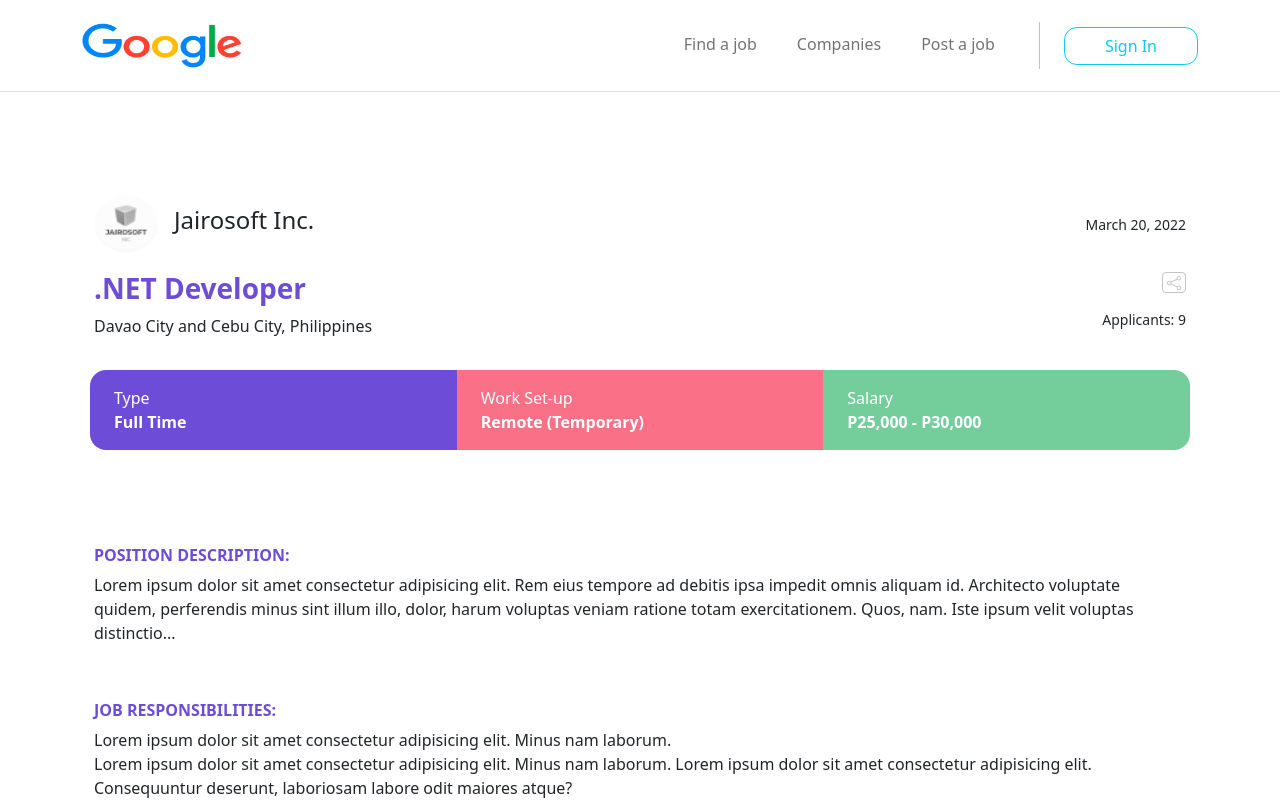
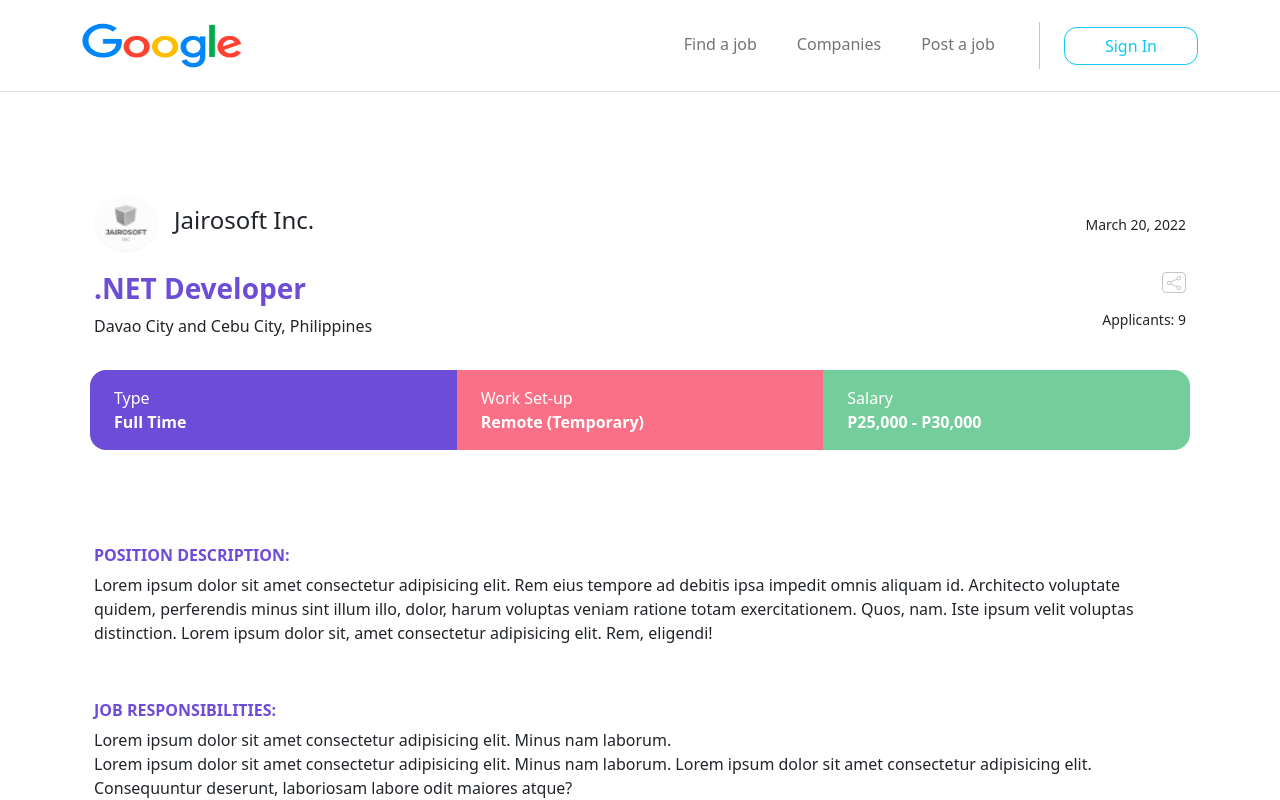
Before and after one commit to hansel-cmd/nextjs-jairocomponents, a Next.js app: page /view-job/1/1 in a window 1280 px wide. Shown: the top 800 px of the page. Built offline with nearby package versions, Linux system fonts and the light colour scheme.

Commit message:
added margin for job details

```diff
--- a/components/CardDetails.js
+++ b/components/CardDetails.js
@@ -33,8 +33,9 @@ const CardDetails = ({ details }) => {
                         </div>
                     </div>
                 </div>
+
                 <div className="card-body px-4">
-                    {/* icons with label */}
+
                     <div className="row pb-4 px-2">
                         <div className="col-4 bg-primary ps-3 p-3" style={{ borderTopLeftRadius: "1rem", borderBottomLeftRadius: "1rem" }}>
                             <p className="text-white mb-0">Type</p>
--- a/pages/view-job/[company]/[job].js
+++ b/pages/view-job/[company]/[job].js
@@ -30,8 +30,10 @@ const JobPage = () => {
                         </div>
                     </div>
                 </div>
+
                 <div className="card-body px-4">
-                    {/* icons with label */}
+
+                    {/* 3 Column Card */}
                     <div className="row pb-4 px-2 mb-4">
                         <div className="col-4 bg-primary px-4 p-3" style={{ borderTopLeftRadius: "1rem", borderBottomLeftRadius: "1rem" }}>
                             <p className="text-white mb-0">Type</p>
@@ -50,7 +52,7 @@ const JobPage = () => {
                     {/* Position Description */}
                     <div className="pb-3 pt-4 mt-5">
                         <h6 className="text-primary fw-bold text-uppercase">Position Description:</h6>
-                        <p className="text-dark">Lorem ipsum dolor sit amet consectetur adipisicing elit. Rem eius tempore ad debitis ipsa impedit omnis aliquam id. Architecto voluptate quidem, perferendis minus sint illum illo, dolor, harum voluptas veniam ratione totam exercitationem. Quos, nam. Iste ipsum velit voluptas distinctio...</p>
+                        <p className="text-dark">Lorem ipsum dolor sit amet consectetur adipisicing elit. Rem eius tempore ad debitis ipsa impedit omnis aliquam id. Architecto voluptate quidem, perferendis minus sint illum illo, dolor, harum voluptas veniam ratione totam exercitationem. Quos, nam. Iste ipsum velit voluptas distinction. Lorem ipsum dolor sit, amet consectetur adipisicing elit. Rem, eligendi!</p>
                     </div>
 
                     {/* Job Responsibilities */}
```
